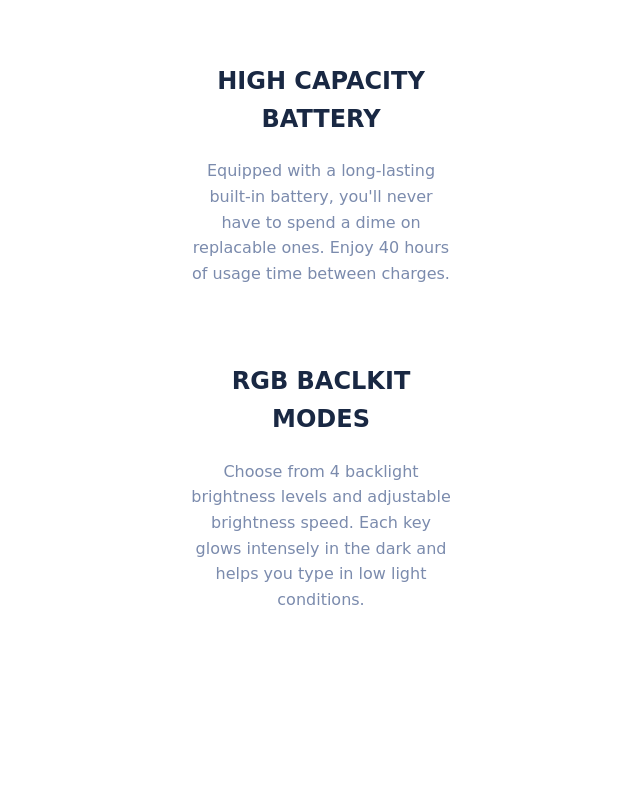
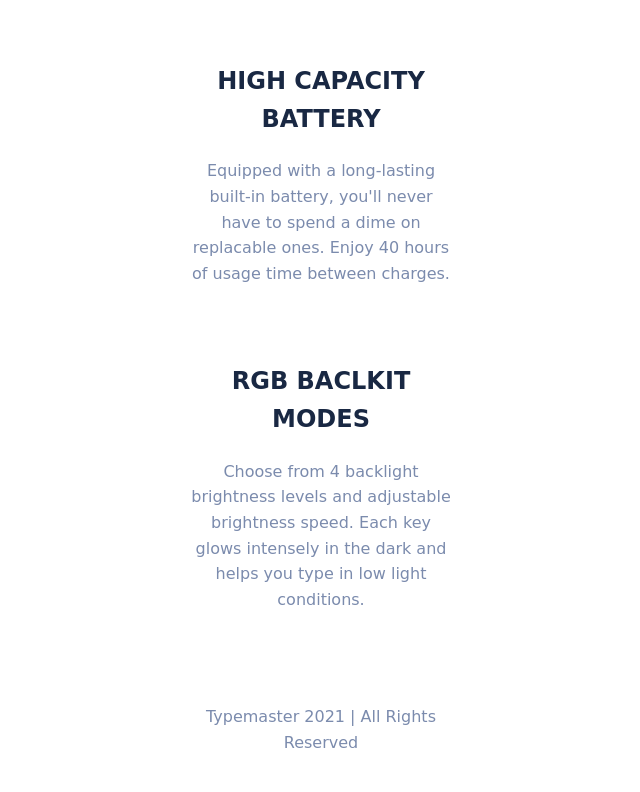
Before and after one commit to Doubting-Thomas/typemaster-design, a plain HTML site: page typemaster-page/index.html in a window 1280 px wide. Shown: the part 2021-2813 px from the top of the page, without its empty margins (319-959 px from the left). Before the commit the page ends 2669 px from the top, so only its background shows below. Drawn offline with Linux system fonts and the light colour scheme.

Commit message:
feat: add footer

```diff
--- a/typemaster-page/css/_layout.css
+++ b/typemaster-page/css/_layout.css
@@ -79,3 +79,9 @@
 
   text-align: center;
 }
+
+.footer {
+  padding: 2rem;
+
+  text-align: center;
+}
--- a/typemaster-page/index.html
+++ b/typemaster-page/index.html
@@ -81,7 +81,7 @@
       </div>
     </section>
 
-    <section class="features">
+    <section class="features u-margin-bottom-sm">
       <div class="features__item">
         <div class="features__image u-margin-bottom-sm">
           <img
@@ -153,5 +153,12 @@
         </p>
       </div>
     </section>
+
+    <footer>
+      <div class="footer">
+        <p class="footer__text description">Typemaster 2021 | All Rights Reserved</p>
+      </div>
+    </footer>
+
   </body>
 </html>
```
